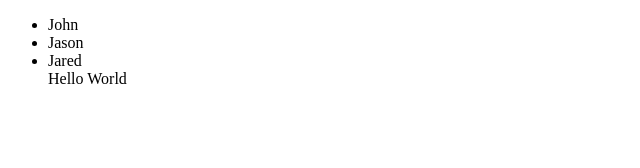
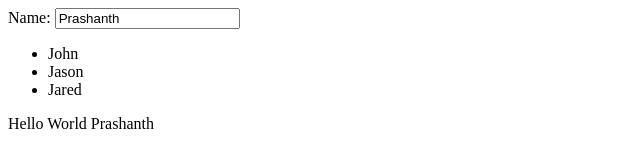
Before and after one commit to batchu/AngularManualBootStrap, a plain HTML site: page public_html/index.html in a window 1280 px wide. Shown: the whole page, without its empty margins (0-640 px from the left). Drawn offline with nearby package versions, Linux system fonts and the light colour scheme.

Commit message:
basic directive with linkFn returning hello world to a div

```diff
--- a/public_html/app.js
+++ b/public_html/app.js
@@ -29,6 +29,7 @@ window.onload=function(){
 };
 var myApp = angular.module('myApp',[]);
 myApp.controller('Demo',function($scope) {
+    $scope.name="Prashanth";
    $scope.hello=[
    'John',
    'Jason',
@@ -39,9 +40,13 @@ myApp.controller('Demo',function($scope) {
 
 myApp.directive('demoGreet',function($parse) {
 //Rarely compileFn is used. It has no access to scope. Used for compiling the template. Nothing else
+//All if not any DOM manipulation should be happening in the Directives. Directive is the glue between DOM and scope
 return{
     link: function LinkFn(scope,lElement,attrs){
-        lElement.text('Hello World');
+
+        scope.$watch('name',function(name){
+              lElement.text('Hello World'+' '+name);
+        });
     }
 };
 
--- a/public_html/index.html
+++ b/public_html/index.html
@@ -11,10 +11,12 @@ and open the template in the editor.
     <script src="app.js"></script>
     </head>
     <body ng-controller='Demo'>
+        Name: <input ng-model='name' />
         <ul>
-            <li ng-repeat='name in hello'>{{name}}</li>
-            <div demo-greet>
+            <li ng-repeat='user in hello'>{{user}}</li>
+
+
+        </ul> <div demo-greet>
             </div>
-        </ul>
     </body>
 </html>
```
